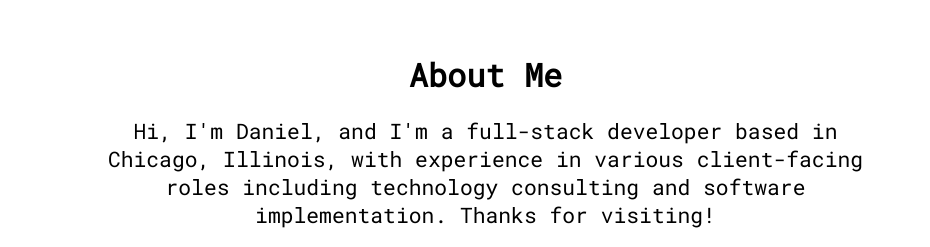
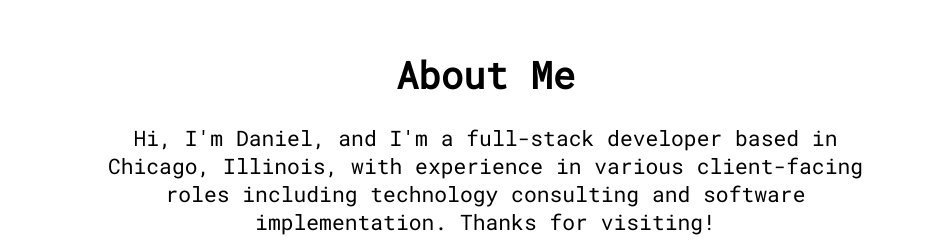
Before and after one commit to d-kilc/daniel-kilcullen, a website: page index.html in a window 1280 px wide. Shown: the top 247 px of the page, 350-1280 px from the left. Drawn offline with Linux system fonts and the light colour scheme.

Commit message:
tweak to header size

```diff
--- a/styles/style-desktop.css
+++ b/styles/style-desktop.css
@@ -131,6 +131,10 @@ div#navRight {
     margin: auto 15px;
 }
 
+div#navRight h1 {
+    font-size: 28pt;
+}
+
 div#navRight p {
     width: 90%;
     margin: auto;
--- a/styles/style-mobile.css
+++ b/styles/style-mobile.css
@@ -94,9 +94,6 @@ div#menuList a {
     color: #000;
 }
 
-div#menuList div a {
-    /* color: darkgray; */
-}
 /* --------------------------------- */
 
 /* left side of nav- headline, links, and socials */
@@ -227,7 +224,7 @@ div#navRight {
 }
 
 div#navRight h1 {
-    font-size: 36pt;
+    font-size: 40pt;
 }
 
 div#navRight p {
```
